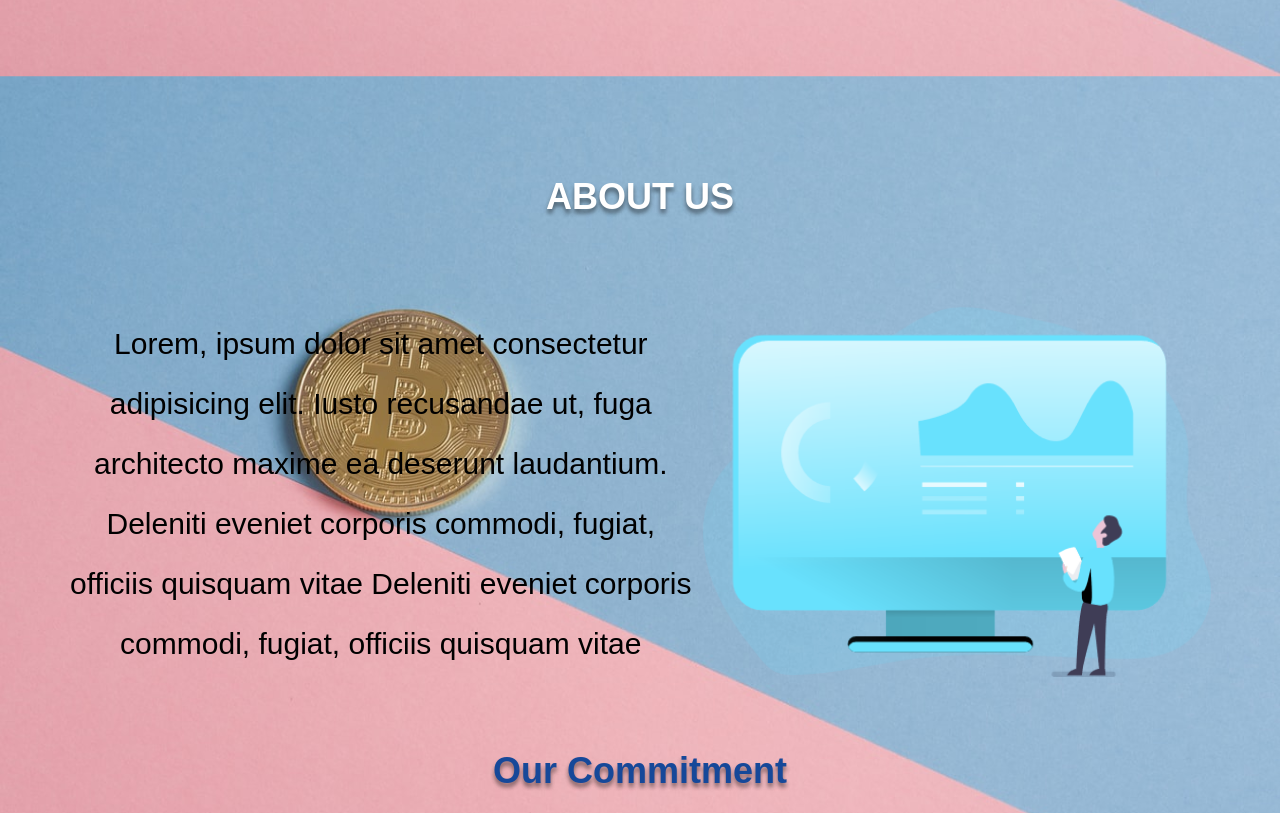
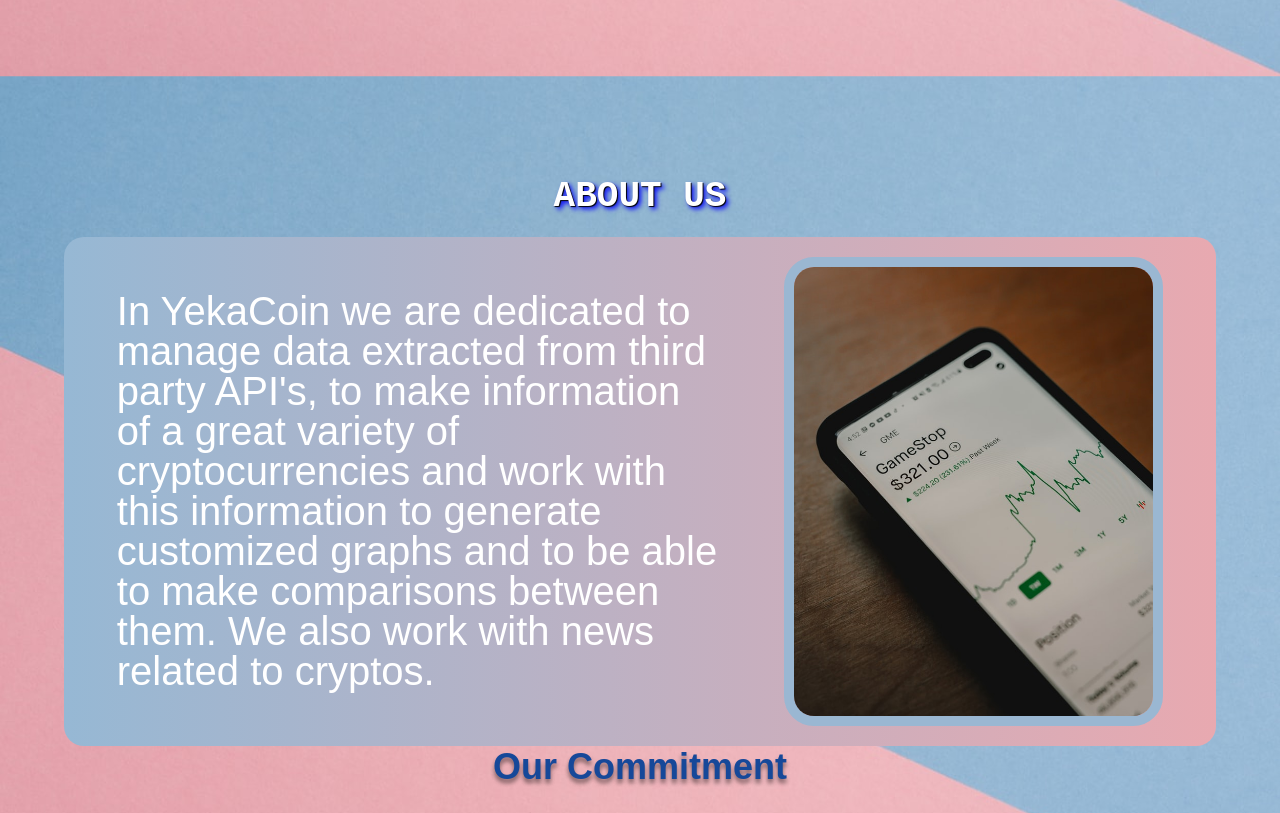
Before and after one commit to grupo-cotufa-frontend-eoi/landing-page, a website built with Vite: page src/index.html in a window 1280 px wide. Shown: the part 778-1591 px from the top of the page. Built offline with nearby package versions, Linux system fonts and the light colour scheme; files whose address does not match are found by name.

Commit message:
Añadiendo about us y cambio en estilos de botones

```diff
--- a/src/components/About.js
+++ b/src/components/About.js
@@ -14,6 +14,9 @@ class About extends LitElement {
   static get styles() {
     return css`
       .skewed {
+        display: flex;
+        justify-content: center;
+        align-items: center;
         position: relative;
         width: 100%;
       }
--- a/src/components/LogoName.js
+++ b/src/components/LogoName.js
@@ -15,6 +15,9 @@ class LogoName extends LitElement {
     .logo {
       font-size: 4rem;
       font-family: 'Press Start 2P', 'Courier New', Courier, monospace;
+      text-shadow:
+        1px 1px 1px #000,
+        3px 3px 5px blue;
     }
 
     .logo__blue {
--- a/src/components/PrimaryButton.js
+++ b/src/components/PrimaryButton.js
@@ -13,7 +13,7 @@ class PrimaryButton extends LitElement {
     return css`
 a {
   text-decoration: none;
-      color: grey;
+  color: white;
   font-size: 2rem;
   font-family: "Advent Pro", sans-serif;
 }
@@ -21,9 +21,11 @@ class PrimaryButton extends LitElement {
 .nav-main__link {
   border-radius: 50px;
   padding: 1rem 2rem;
-      box-shadow: 0 0 0 #145b9c, -5px -5px 0 #2ec9ff;
-      border: 2px solid var(--turquoise);
-      background: var(--lightBlue);
+  background: transparent;
+  box-shadow:
+    -5px -5px 0 #315d5c,
+    5px 5px 0 #c3ffff;
+  border: 2px solid var(--marine);
 }
 
 .nav-main__link:hover {
--- a/src/components/SecondaryButton.js
+++ /dev/null
@@ -1,46 +0,0 @@
-import { LitElement, html, css } from "lit-element";
-
-class SecondaryButton extends LitElement {
-  render() {
-    return html`
-      <button class="nav-main__link">
-        <a href="">${this.getAttribute("value")}</a>
-      </button>
-    `;
-  }
-
-  static get styles() {
-    return css`
-    :host {
-      --secondary: #ffc179;
-    }
-
-    a {
-      text-decoration: none;
-      color: grey;
-      font-size: 2rem;
-      font-family: "Advent Pro", sans-serif;
-    }
-
-    .nav-main__link {
-      border-radius: 50px;
-      padding: 1rem 2rem;
-      box-shadow: 0 0 0 #a2bed9, -5px -5px 0 #dbffff;
-      border: 2px solid var(--marine);
-      background: var(--darkBlue);
-    }
-
-    .nav-main__link:hover {
-      background: var(--marine);
-      border: 2px solid var(--darkBlue);
-      color: white;
-    }
-
-    .nav-main__link:hover a {
-      color: white;
-    }
-`;
-  }
-}
-
-customElements.define("secondary-button", SecondaryButton);
--- a/src/index.css
+++ b/src/index.css
@@ -24,6 +24,12 @@
   --turquoise: #70ffee;
 
   font-family: "Advent Pro", sans-serif;
+}
+
+.blue-shadow {
+  text-shadow:
+    1px 1px 1px #000,
+    3px 3px 5px blue;
 }
 
 html {
@@ -103,7 +109,7 @@ body {
 
     & .welcome-container__content {
       width: 50%;
-      margin-top: 20rem;
+      margin-top: 15rem;
 
       & .welcome-paragraph {
         font-size: 5rem;
@@ -127,11 +133,9 @@ body {
   text-align: center;
   padding: 2rem;
   font-size: 3.6rem;
+  font-family: "Press Start 2P", 'Courier New', Courier, monospace;
   color: #fff;
   font-weight: 600;
-  text-shadow:
-    0 4px 4px rgba(0, 0, 0, 0.25),
-    0 4px 4px rgba(0, 0, 0, 0.25);
   text-transform: uppercase;
 }
 
@@ -140,16 +144,27 @@ body {
   justify-content: space-around;
   align-items: center;
   flex-wrap: wrap;
+  background: linear-gradient(270deg, #e8a9b0, #96b8d4);
+  border-radius: 2rem;
+  padding: 2rem;
 
   & .about-section__text {
     flex-basis: calc(55% - 1rem);
-    font-size: 3rem;
-    line-height: 2;
-    text-align: center;
+    font-size: 4rem;
+    line-height: 1;
+    text-align: left;
+    color: white;
   }
 
   & .about-section__img {
-    flex-basis: calc(45% - 1rem);
+    display: flex;
+    flex-basis: calc(35% - 1rem);
+    border: 1rem solid #9ab7d2;
+    border-radius: 3rem;
+  }
+
+  & .about-section__img img {
+    border-radius: 2rem;
   }
 
   @media (max-width: 1080px) {
--- a/src/index.html
+++ b/src/index.html
@@ -14,9 +14,9 @@
   <!-- Navbar section -->
   <nav-bar>
     <nav class="nav-main">
-      <secondary-button class="btn-navbar__secondary register" value="Inicio"></secondary-button>
-      <secondary-button class="btn-navbar__secondary" value="Inicio"></secondary-button>
-      <secondary-button class="btn-navbar__secondary" value="Inicio"></secondary-button>
+      <primary-button class="btn-navbar__secondary register" value="Inicio"></primary-button>
+      <primary-button class="btn-navbar__secondary" value="Inicio"></primary-button>
+      <primary-button class="btn-navbar__secondary" value="Inicio"></primary-button>
       <primary-button class="btn-navbar__primary" value="About us"></primary-button>
     </nav>
   </nav-bar>
@@ -37,13 +37,15 @@
   <!-- About us section -->
   <about-us>
     <section class="container">
-      <h2 class="title-about">About us</h2>
+      <h2 class="title-about blue-shadow">About us</h2>
       <div class="about-section">
         <div class="about-section__text">
-          <p >Lorem, ipsum dolor sit amet consectetur adipisicing elit. Iusto recusandae ut, fuga architecto maxime ea deserunt laudantium. Deleniti eveniet corporis commodi, fugiat, officiis quisquam vitae Deleniti eveniet corporis commodi, fugiat, officiis quisquam vitae </p>
+          <p >In YekaCoin we are dedicated to manage data extracted from third party API's, to make information of a great variety of cryptocurrencies and work with this information to generate customized graphs and to be able to make comparisons between them.
+
+We also work with news related to cryptos.</p>
         </div>
         <div class="about-section__img">
-          <img  src="./assets/Analysis _Monochromatic.png" alt="">
+          <img src="./assets/photo-1611967556157-d5c8830b5161.jfif" alt="">
         </div>
       </div>
     </section>
--- a/src/index.js
+++ b/src/index.js
@@ -1,5 +1,4 @@
 import "./components/Navbar";
 import "./components/PrimaryButton";
-import "./components/SecondaryButton";
 import "./components/About";
 import "./components/LogoName";
```
Also changed, not shown: public/photo-1612197527762-8cfb55b618d1.jfif (added), public/photo-1612696874005-d015469bc660.jfif (added), src/assets/photo-1611967556157-d5c8830b5161.jfif (added). Lines whose indentation alone changed are shown as unchanged.
